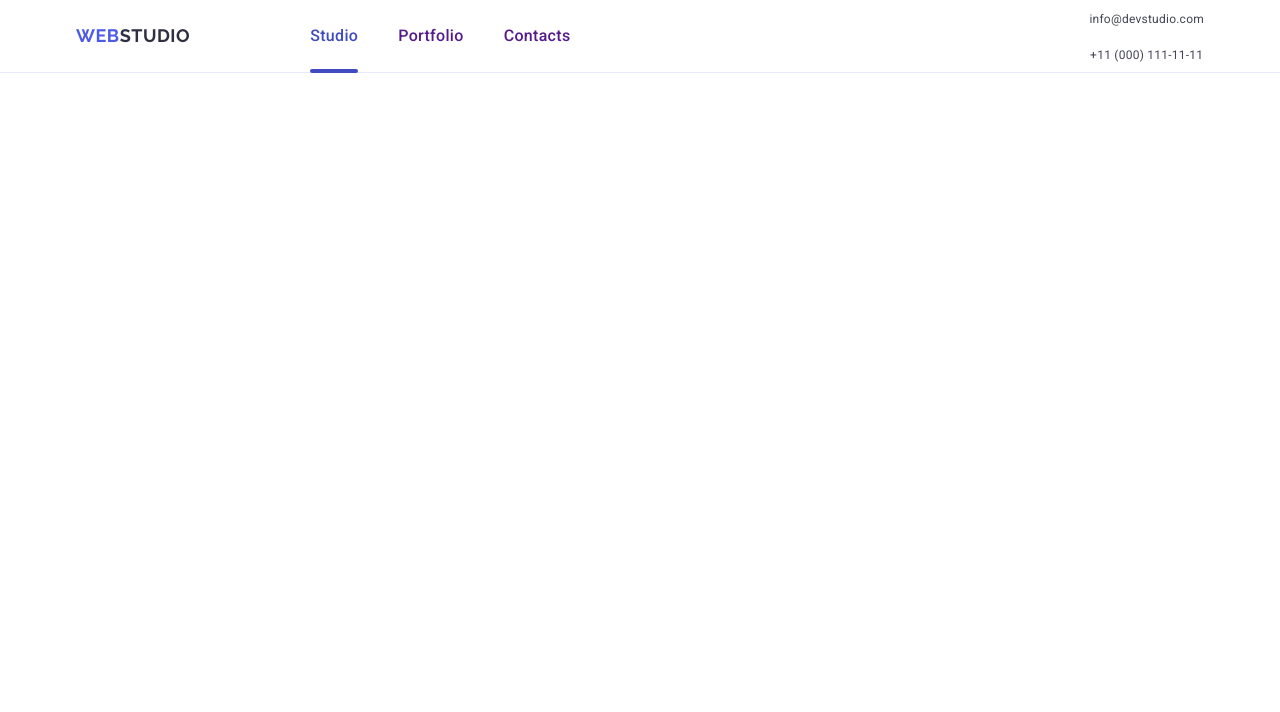
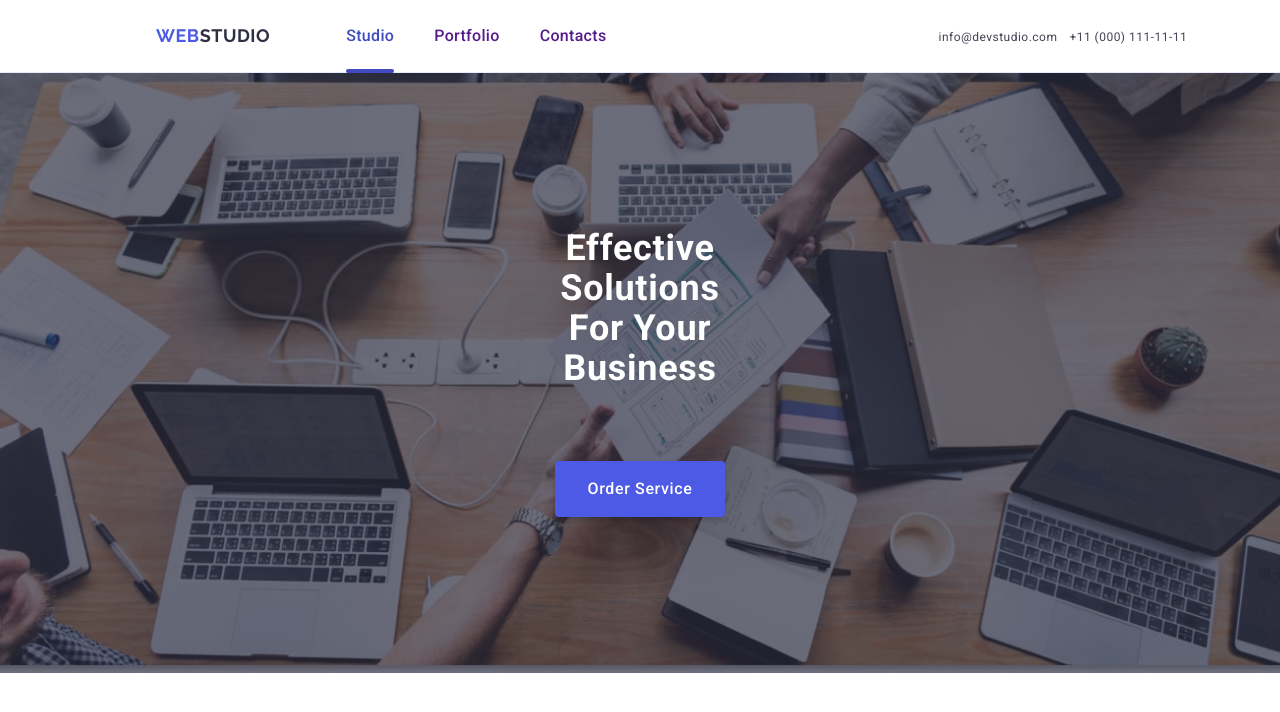
Before and after one commit to yarman777/goit-markup-hw-06, a plain HTML site: page index.html in a window 1280 px wide. Drawn offline with nearby package versions, Linux system fonts and the light colour scheme.

Commit message:
hw-06-27.01-22.47

```diff
--- a/css/styles.css
+++ b/css/styles.css
@@ -45,6 +45,10 @@ body {
   /* margin-right: 76px; */
   text-transform: uppercase;
   padding: 17px 0;
+  font-size: 18px;
+  font-weight: 700;
+  line-height: 1.17; /* 116.667% */
+  letter-spacing: 0.03em;
 }
 
 .open-menu-btn {
@@ -60,10 +64,10 @@ body {
 }
 
 .title {
-  font-size: 18px;
+  /* font-size: 18px;
   font-weight: 700;
   line-height: 1.17;
-  letter-spacing: 0.03em;
+  letter-spacing: 0.03em; */
   border-bottom: 1px solid #e7e9fc;
   /* box-shadow: 0px 2px 1px rgba(46, 47, 66, 0.08),
     0px 1px 1px rgba(46, 47, 66, 0.16), 0px 1px 6px rgba(46, 47, 66, 0.08); */
@@ -191,10 +195,24 @@ body {
   .contacts-item-link {
     font-size: 12px;
     line-height: 1.17;
+    letter-spacing: 0.04em;
   }
 }
 
 @media screen and (min-width: 1158px) {
+  .title {
+    padding: 0 141px;
+  }
+  .contacts-content {
+    gap: 12px;
+    flex-direction: row;
+  }
+  .title-list {
+    margin-left: 76px;
+  }
+  .contacts {
+    margin-left: 332px;
+  }
 }
 
 /* mine-item */
@@ -222,20 +240,20 @@ body {
   flex-direction: column;
   align-items: center;
   justify-content: center;
-  padding: 188px 0;
+  padding: 72px 52px;
 }
 
 .maine-item-text {
   color: var(--WHITE, #fff);
   text-align: center;
-  font-size: 56px;
+  font-size: 36px;
   font-weight: 700;
-  line-height: 1.07;
+  line-height: 1.11;
   letter-spacing: 0.02em;
-  max-width: 496px;
-  height: 120px;
-  margin-bottom: 48px;
-  padding: 188 472 292 472;
+  max-width: 216px;
+  height: 160px;
+  margin-bottom: 72px;
+  text-transform: capitalize;
 }
 .mine-item-btn {
   background: #4d5ae5;
@@ -253,7 +271,7 @@ body {
   transition-duration: 250ms;
   transition-timing-function: cubic-bezier(0.4, 0, 0.2, 1);
   padding: 16px 32px;
-  display: block;
+  display: inline-block;
   border: none;
   border-radius: 4px;
 }
--- a/index.html
+++ b/index.html
@@ -67,14 +67,14 @@
     </header>
 
     <main class="mine">
-      <!-- <section class="mine-item">
+      <section class="mine-item">
         <div class="section-container container">
           <h1 class="maine-item-text" id="#Studio">
             Effective Solutions for Your Business
           </h1>
           <button class="mine-item-btn" type="button">Order Service</button>
         </div>
-      </section> -->
+      </section>
 
       <!-- <section class="about-us">
         <div class="container">
```
